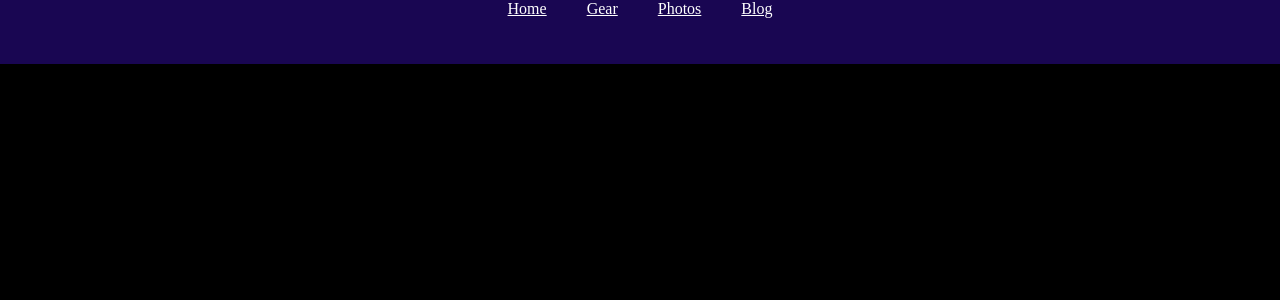
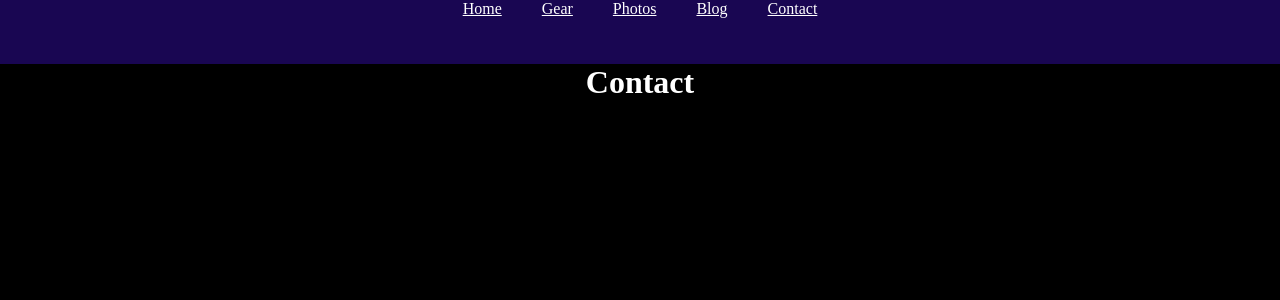
Before and after one commit to TbartocciDev/photo-site, a React (Create React App) app: page /contact in a window 1280 px wide. Before the commit this address had no page. Shown: the top 300 px of the page. Built offline with nearby package versions, Linux system fonts and the light colour scheme.

Commit message:
contact page added

```diff
--- a/src/App.js
+++ b/src/App.js
@@ -9,6 +9,7 @@ import HomePage from './Pages/HomePage/HomePage';
 import BlogPage from './Pages/BlogPage/BlogPage';
 import GearPage from './Pages/GearPage/GearPage';
 import PhotosPage from './Pages/PhotosPage/PhotosPage';
+import ContactPage from './Pages/ContactPage/ContactPage';
 
 function App() {
   return (
@@ -19,6 +20,7 @@ function App() {
         <Route path='/blog' element={<BlogPage/>}></Route>
         <Route path='/gear' element={<GearPage/>}></Route>
         <Route path='/photos' element={<PhotosPage/>}></Route>
+        <Route path='/contact' element={<ContactPage/>}></Route>
       </Routes>
     </div>
   );
--- a/src/Components/NavigationBar/NavigationBar.jsx
+++ b/src/Components/NavigationBar/NavigationBar.jsx
@@ -8,6 +8,7 @@ export default function NavigationBar() {
             <Link to='/gear' id="nav-page-link">Gear</Link>
             <Link to='/photos' id="nav-page-link">Photos</Link>
             <Link to='/blog' id="nav-page-link">Blog</Link>
+            <Link to='/contact' id="nav-page-link">Contact</Link>
         </main>
     )
 }
--- /dev/null
+++ b/src/Pages/ContactPage/ContactPage.jsx
@@ -0,0 +1,9 @@
+import "./ContactPage.css"
+
+export default function ContactPage() {
+    return (
+        <main className="ContactPage">
+            <h1>Contact</h1>
+        </main>
+    )
+}
```
Also changed, not shown: src/Pages/ContactPage/ContactPage.css (added).
